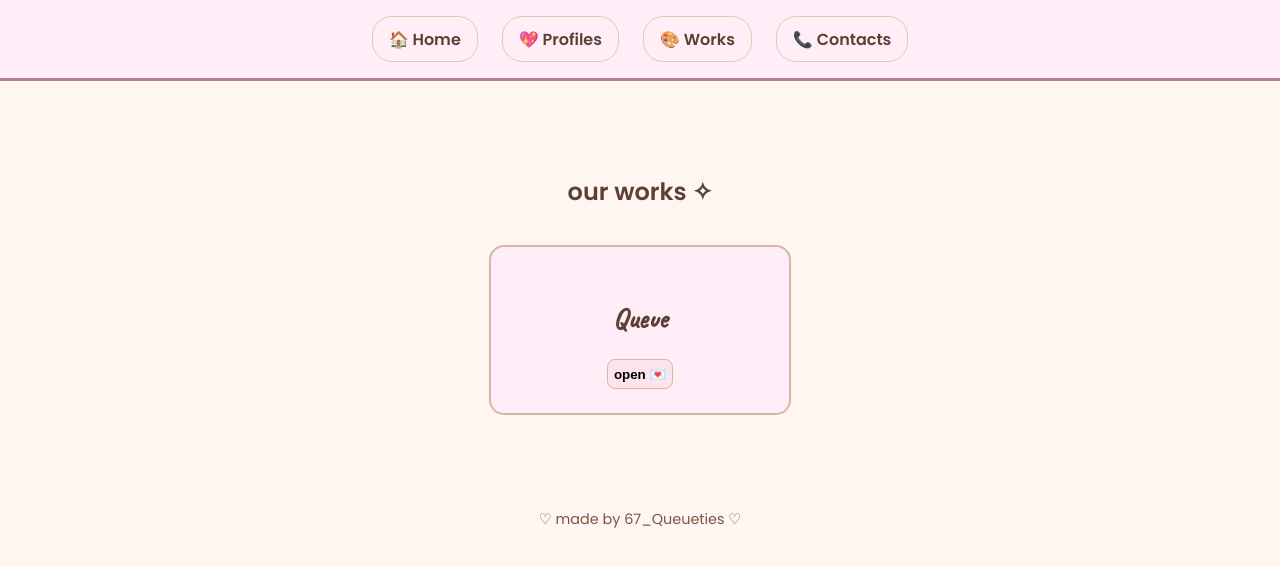
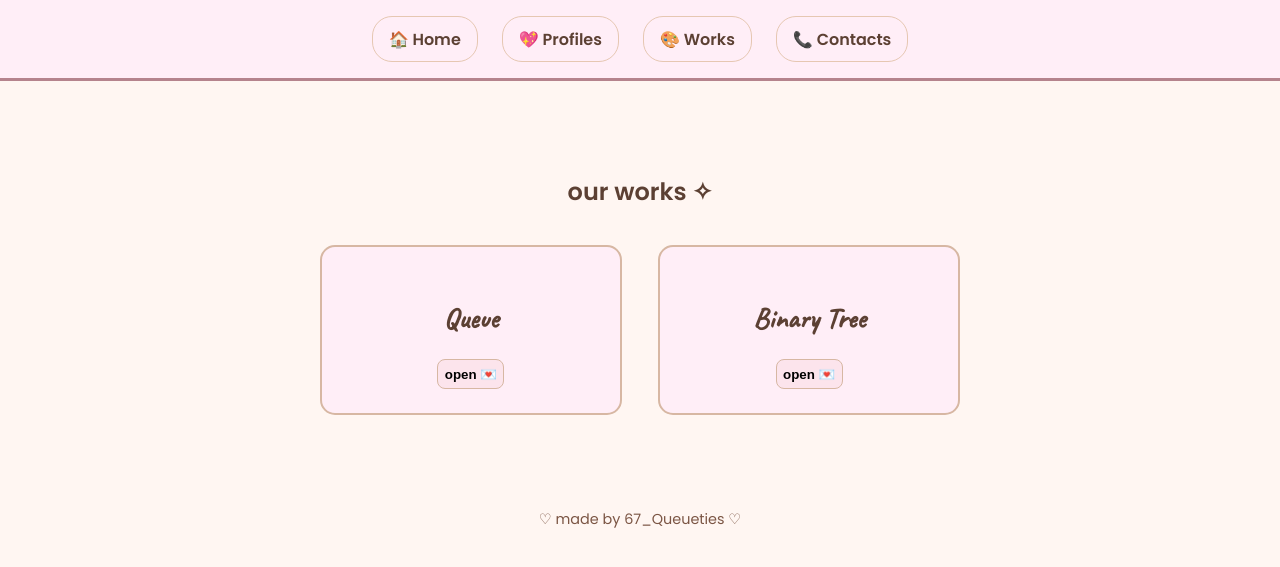
Before and after one commit to clarkentabz-art/Group7_DSA, a Flask app: page /works in a window 1280 px wide. Shown: the top 567 px of the page. Run offline with Flask 3, Linux system fonts and the light colour scheme.

Commit message:
Add Binary Tree section to works.html

```diff
--- a/templates/works.html
+++ b/templates/works.html
@@ -13,6 +13,13 @@
         </a>
     </div>
 
+    <div class="tool-box">
+        <h3>Binary Tree</h3>
+        <a href="{{ url_for('tree_page') }}">
+            <button type="button">open 💌</button>
+        </a>
+    </div>
+
     {% if result is not none %}
     <div class="result-box">
         <p><b>Result:</b> {{ result }}</p>
```
